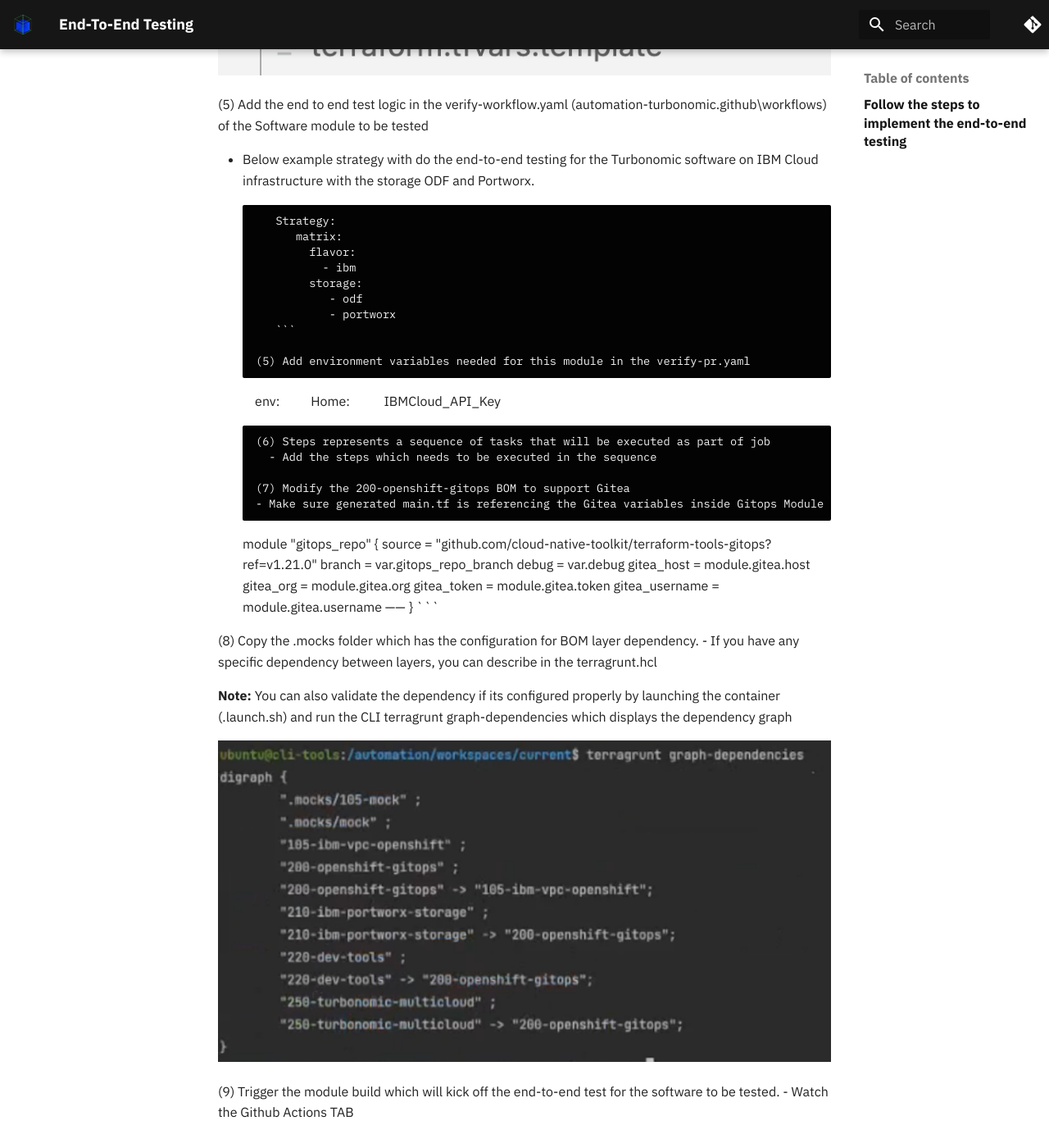
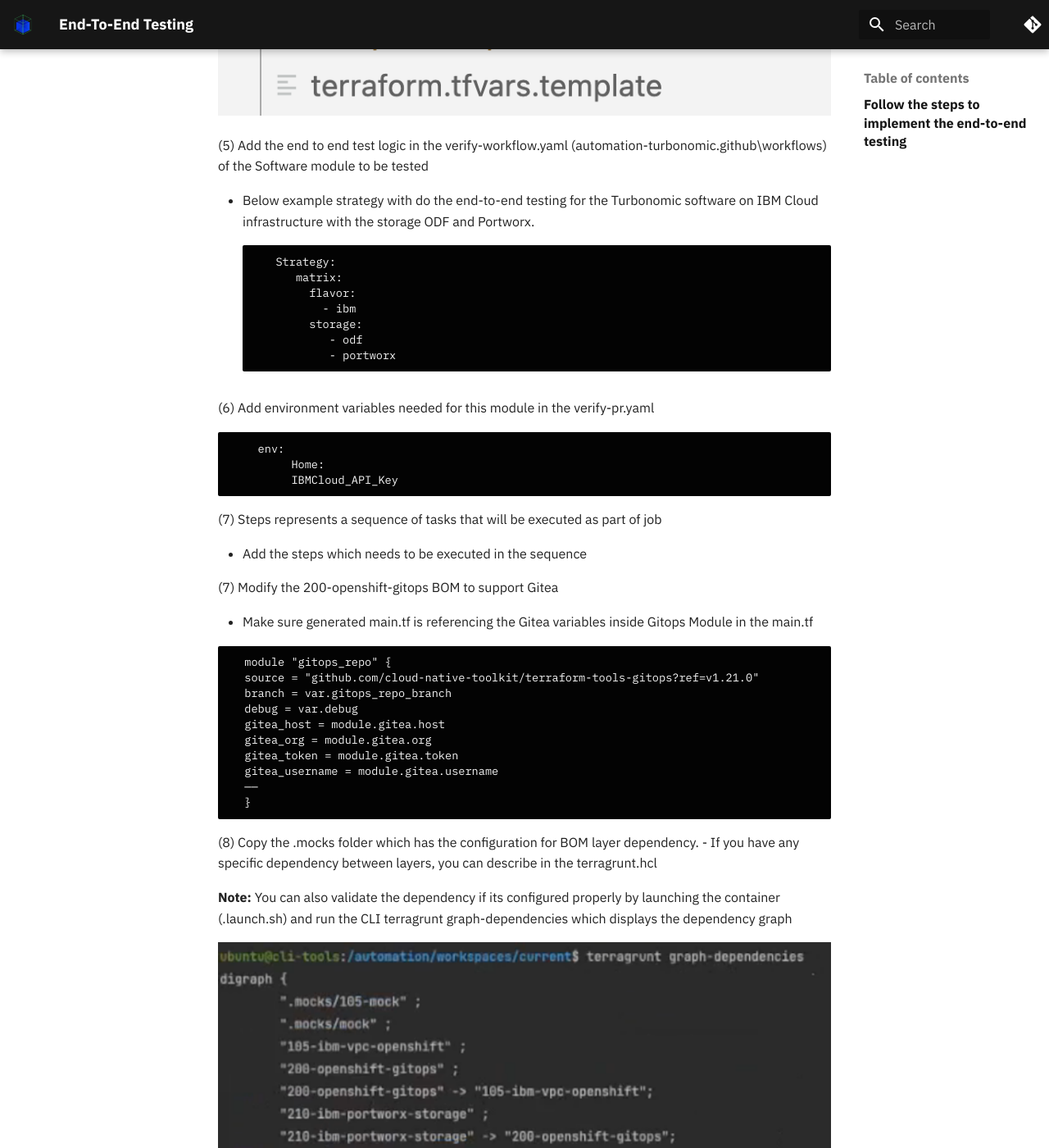
Before and after one commit to cloud-native-toolkit/site-operator-guide, an MkDocs documentation site: the page built from docs/do/End-2-End-Testing.md, in a window 1280 px wide and 1400 px high, scrolled down 2567 px. Shown: the whole window at 82% size. Built offline with MkDocs 1.6.1 and Material for MkDocs 9.7.7, drawn with Linux system fonts in a browser that asks for light colours; comment, search, counter and statistics services are not loaded; some of the changed text lies outside the part shown.

Commit message:
Format updates

````diff
--- a/docs/do/End-2-End-Testing.md
+++ b/docs/do/End-2-End-Testing.md
@@ -32,7 +32,10 @@
 
 ```
 
-***Note:*** Make sure the you keep the automation solutions and automation-turbonomic in the same level directory since we will be generating the files that will go directly to automation-turbonomic folder. Otherwise, you need to copy the files and manually move to automation-turbonomic folder.
+***Note:***
+
+- Make sure the you keep the automation solutions and automation-turbonomic in the same level directory since we will be generating the files that will go directly to automation-turbonomic folder.
+- Otherwise, you need to copy the files and manually move to automation-turbonomic folder.
 
 ![](../images/Automation-Turbo.png)
 
@@ -73,19 +76,22 @@
         storage:
            - odf
            - portworx
-   ```
+```
 
-(5) Add environment variables needed for this module in the verify-pr.yaml
+(6) Add environment variables needed for this module in the verify-pr.yaml
+
 ```
     env:
          Home:
          IBMCloud_API_Key
 ```
 
-(6) Steps represents a sequence of tasks that will be executed as part of job
-  - Add the steps which needs to be executed in the sequence
+(7) Steps represents a sequence of tasks that will be executed as part of job
+
+- Add the steps which needs to be executed in the sequence
 
 (7) Modify the 200-openshift-gitops BOM to support Gitea
+
 - Make sure generated main.tf is referencing the Gitea variables inside Gitops Module in the main.tf
 
 ```
````
